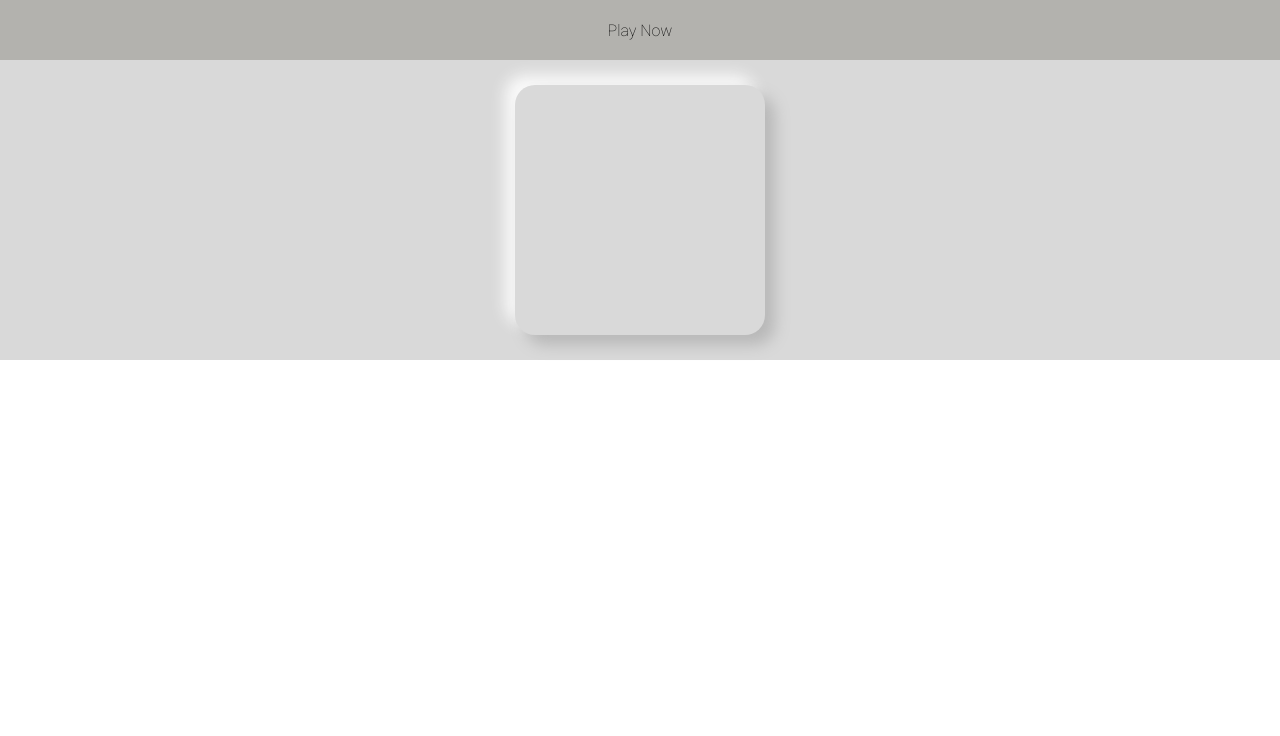
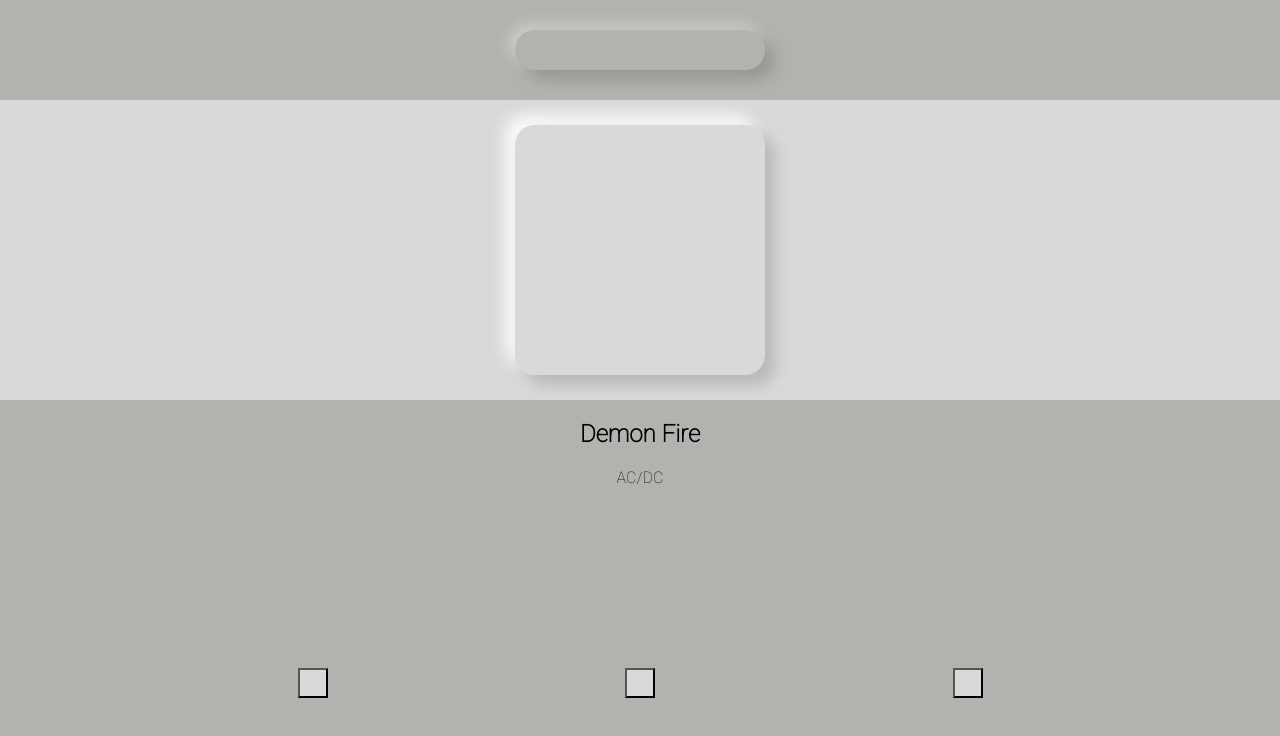
Before and after one commit to UboldiTIC/music_player_frontend_neumorphism, a plain HTML site: page index.html in a window 1280 px wide. Drawn offline with Linux system fonts and the light colour scheme.

Commit message:
Update style.css

```diff
--- a/index.html
+++ b/index.html
@@ -9,7 +9,9 @@
 <body>
     <div class="wrapper">
         <header class="header">
-            <p>Play Now</p>
+            <div class="search">
+                <!-- <input type="text"> -->
+            </div>
         </header>
 
         <section class="cards">
@@ -17,11 +19,17 @@
         </section>
 
         <section class="progress-bar">
-            <!-- Content here -->
+            <h2>Demon Fire</h2>
+            <p>AC/DC</p>
+            <!-- <figure>
+                <img src="" alt="">
+            </figure> -->
         </section>
 
         <footer class="buttons">
-            <!-- Content here -->
+            <button class="button-side"></button>
+            <button class="button-center"></button>
+            <button class="button-side"></button>
         </footer>
     </div>
 </body>
--- a/style.css
+++ b/style.css
@@ -9,14 +9,16 @@
 
 body {
   margin: 0;
+  padding: 0;
   background: var(--blue);
   font-family: 'Roboto', sans-serif;
 }
 
 .wrapper {
   display: grid;
-  grid-template-rows: 60px 300px auto auto;
+  grid-template-rows: 100px 300px auto auto;
   height: 100vh;
+  background-color: var(--background-bold);
 
 }
 
@@ -26,6 +28,17 @@
   align-items: center;
   background-color: var(--background-bold);
 
+}
+.search {
+    display: flex;
+    justify-content: center;
+    align-items: center;
+    width: 250px;
+    height: 40px;
+    background-color: var();
+    border-radius: 30px;
+    box-shadow:  10px 10px 15px #989794,
+    -6px -6px 15px #cecdc8;
 }
 .cards {
   display: grid;
@@ -39,9 +52,38 @@
   width: 250px;
   height: 250px;
   display: flex;
-
   border-radius: 20px;
   background-color: var(--background-light);
   box-shadow:  10px 10px 15px #b8b8b8,
              -10px -10px 15px #fafafa;
 }
+
+.progress-bar {
+    display: block;
+    justify-items: center;
+    width: 100vw;
+    height: 165px;
+    background-color: var(--background-bold);
+}
+
+
+.buttons {
+    width: 100vw;
+    height: 165px;
+    background-color: var(--background-bold);
+}
+
+.search input {
+    width: 150px;
+    height: 30px;
+}
+.buttons {
+    display: flex;
+    justify-content: space-evenly;
+    align-items: center;
+}
+.buttons button {
+    width: 30px;
+    height: 30px;
+    background-color: var(--background-light);
+}
```
